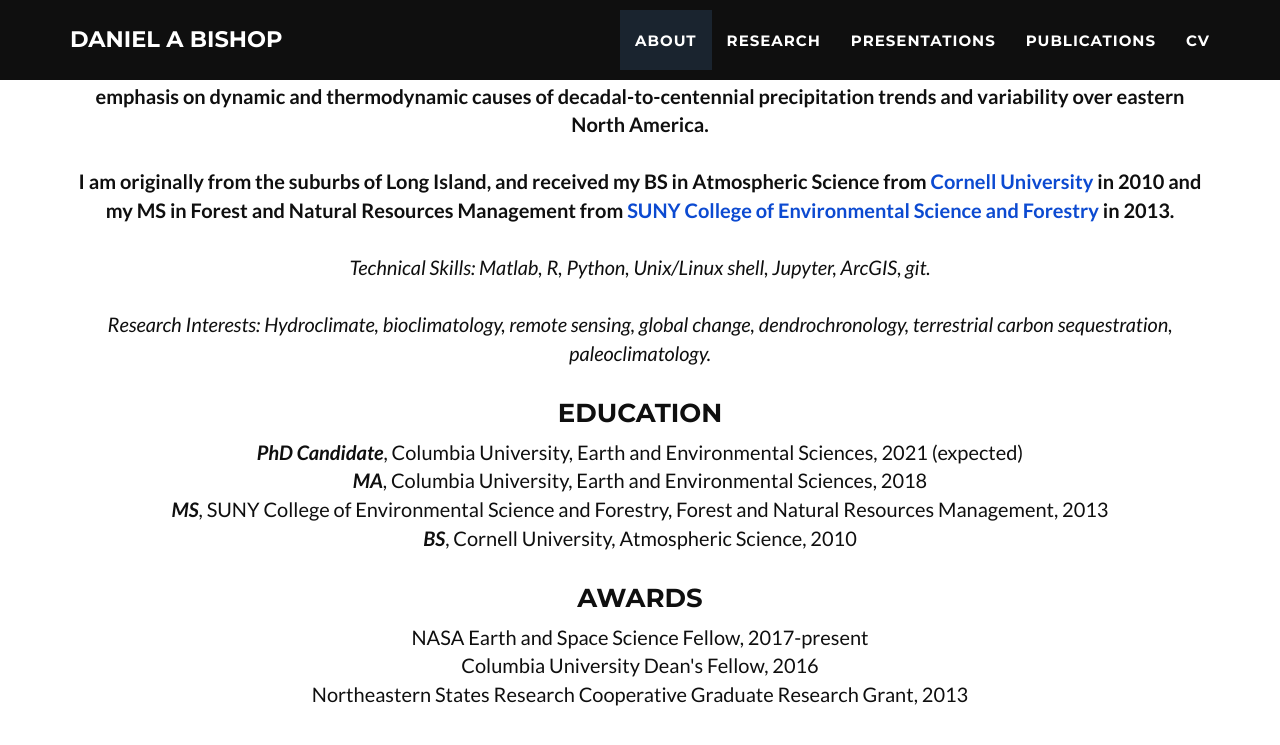
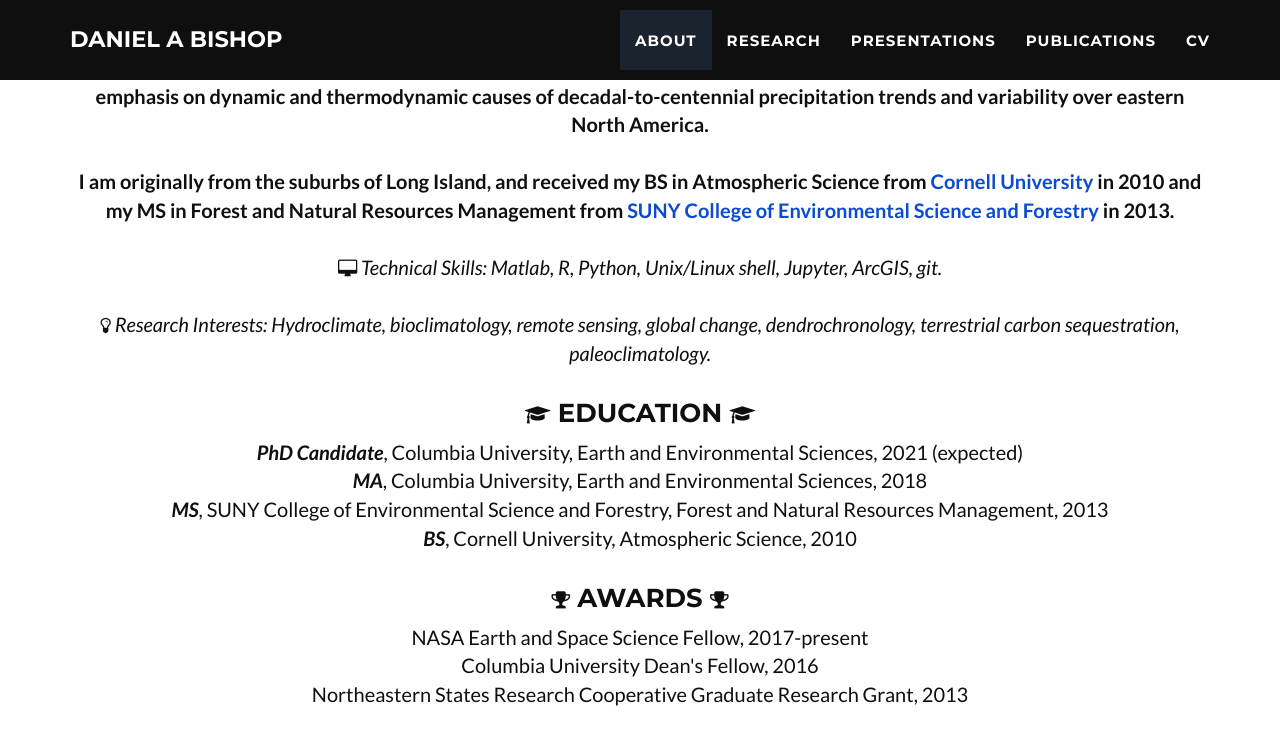
Before and after one commit to danielabishop/danielabishop.github.io, a Jekyll site: the page built from index.html, in a window 1280 px wide and 900 px high, scrolled down 1025 px. Shown: the top 745 px of the window. Built offline with Jekyll 4.4.1, drawn with Linux system fonts in a browser that asks for light colours; some web fonts are replaced; comment, search, counter and statistics services are not loaded.

```diff
--- a/_includes/portfolio_grid.html
+++ b/_includes/portfolio_grid.html
@@ -19,16 +19,18 @@
                         emphasis on dynamic and thermodynamic causes of decadal-to-centennial precipitation trends and
                         variability over eastern North America.<br><br>I am originally from the suburbs of Long Island, and
                         received my BS in Atmospheric Science from <a href="https://www.eas.cornell.edu/eas">Cornell University</a> in 2010 and my MS in Forest and Natural Resources Management from
-                        <a href="https://www.esf.edu/fnrm/graduate/nrm/">SUNY College of Environmental Science and Forestry</a> in 2013.</b><br><br><i>Technical Skills: Matlab, R,
-                        Python, Unix/Linux shell, Jupyter, ArcGIS, git.<br><br>Research Interests: Hydroclimate, bioclimatology,
-                        remote sensing, global change, dendrochronology, terrestrial carbon sequestration, paleoclimatology.</i>
+                        <a href="https://www.esf.edu/fnrm/graduate/nrm/">SUNY College of Environmental Science and Forestry</a> in 2013.</b><br><br><i style="font-size:18px" class="fa">&#xf108;</i><i> Technical Skills: Matlab, R,
+                        Python, Unix/Linux shell, Jupyter, ArcGIS, git.<br><br><i style="font-size:18px" class="fa">&#xf0eb;</i>
+                        Research Interests: Hydroclimate, bioclimatology, remote sensing, global change, dendrochronology,
+                        terrestrial carbon sequestration, paleoclimatology.</i>
                     </p>
                 </div>
             </div>
 
             <div class="row">
                 <div class="col-lg-12 text-center">
-                    <h3 class="section-heading">Education</h3>
+                    <h3 class="section-heading"><i style="font-size:20px" class="fa">&#xf19d;</i> Education
+                        <i style="font-size:20px" class="fa">&#xf19d;</i></h3>
                     <p><b><i>PhD Candidate</i></b>, Columbia University, Earth and Environmental Sciences, 2021 (expected) <br>
                         <b><i>MA</i></b>, Columbia University, Earth and Environmental Sciences, 2018 <br>
                         <b><i>MS</i></b>, SUNY College of Environmental Science and Forestry, Forest and Natural Resources Management, 2013
@@ -39,7 +41,8 @@
 
             <div class="row">
                 <div class="col-lg-12 text-center">
-                    <h3 class="section-heading">Awards</h3>
+                    <h3 class="section-heading"><i style="font-size:20px" class="fa">&#xf091;</i> Awards
+                        <i style="font-size:20px" class="fa">&#xf091;</i></h3>
                     <p>NASA Earth and Space Science Fellow, 2017-present <br>
                         Columbia University Dean's Fellow, 2016 <br>
                         Northeastern States Research Cooperative Graduate Research Grant, 2013 </p>
@@ -156,8 +159,8 @@
                         <a class="__dimensions_badge_embed__" data-doi="10.1890/ES15-00260.1" data-hide-zero-
                            citations="false" data-style="small_rectangle"></a>
                         <a class="altmetric-embed" data-badge-popover="right" data-badge-type="2"
-                           data-doi="10.1890/ES15-00260.1" data-hide-no-mentions="false"></a>
-                        <i style="font-size:18px" class="fa">&#xf1ea;</i><i><b>  Media Coverage:</b>
+                           data-doi="10.1890/ES15-00260.1" data-hide-no-mentions="false"></a><br>
+                        <i style="font-size:18px;color:blue" class="fa">&#xf1ea;</i><i><b>  Media Coverage:</b>
 
                         <a href="https://earthwiseradio.org/2015/12/declining-sugar-maples/">WAMC Northeast Public Radio</a>,
                         <a href="https://www.insidescience.org/news/case-slowing-sugar-maples">Inside Science</a>,
@@ -185,7 +188,7 @@
                         <a class="__dimensions_badge_embed__" data-doi="10.1371/journal.pone.0070260" data-hide-zero-
                            citations="false" data-style="small_rectangle"></a>
                         <a class="altmetric-embed" data-badge-popover="right" data-badge-type="2"
-                           data-doi="10.1371/journal.pone.0070260" data-hide-no-mentions="false"></a></p>
+                           data-doi="10.1371/journal.pone.0070260" data-hide-no-mentions="false"></a><br></p>
 
                     <h3 class="section-subheading"><br>Co-Author </h3>
                     <p>Dye A, Alexander MR, <strong>Bishop DA</strong>, Druckenbrod D, Pederson N, Hessl A. 2019.
```
Also changed, not shown: 6 other files.
